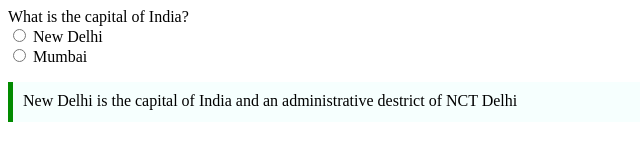
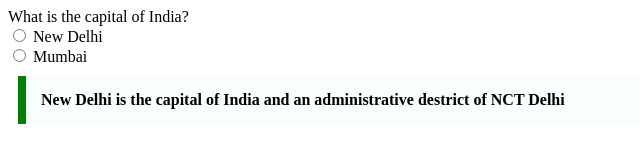
Before and after one commit to acciojob/trivia-dattaprabhu2001, a website: page main.html in a window 1280 px wide. Shown: the whole page, without its empty margins (0-640 px from the left). Drawn offline with Linux system fonts and the light colour scheme.

Commit message:
added code

```diff
--- a/styles.css
+++ b/styles.css
@@ -1,10 +1,12 @@
 
 /* Your CSS Code here. */
 .quote{
-    background-color:#f6fffe ;
-    height: 30px;
-    padding-top: 10px;
-    border-left: 5px solid #028b00;
-    padding-left: 10px;
-    margin-left: 0px;
+    width: 600px;
+    background-color:#f8fffe ;
+    /* height: 30px; */
+    /* padding-top: 10px; */
+    border-left: 8px solid green;
+    padding: 15px;
+    margin: 10px;
+    font-weight: bold;
 }
```
